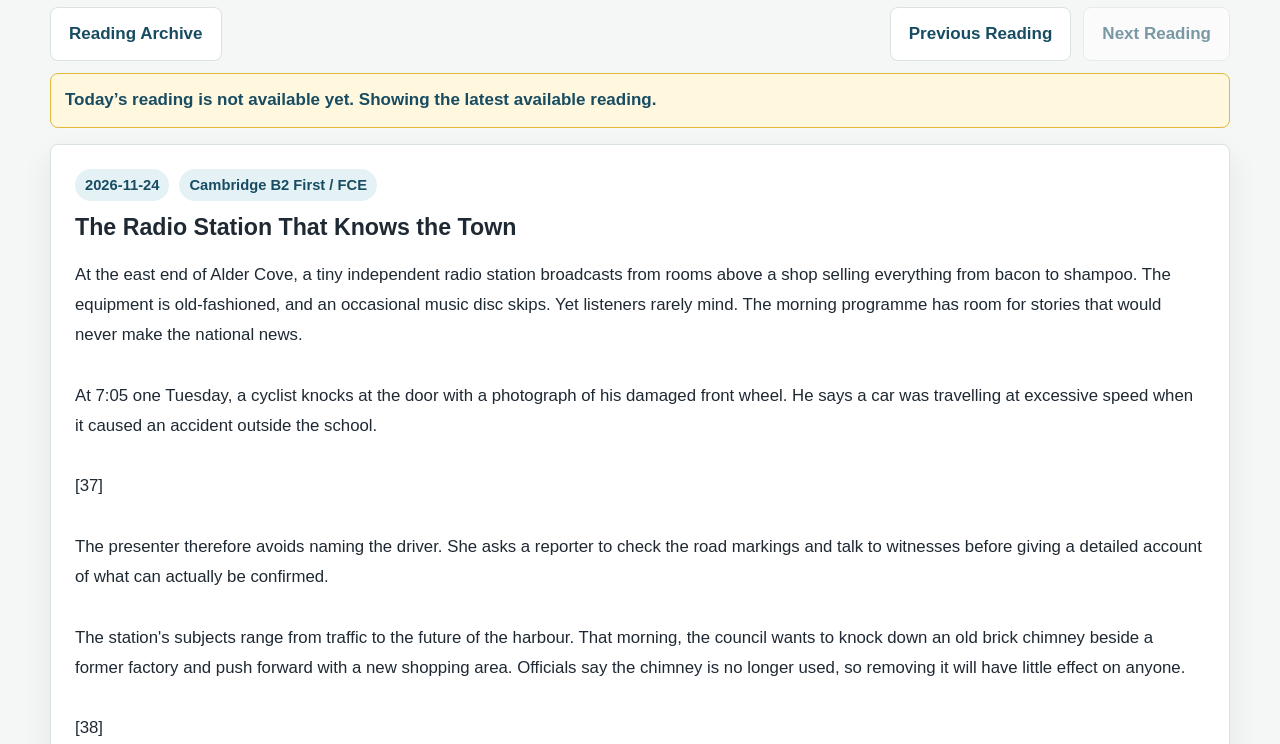
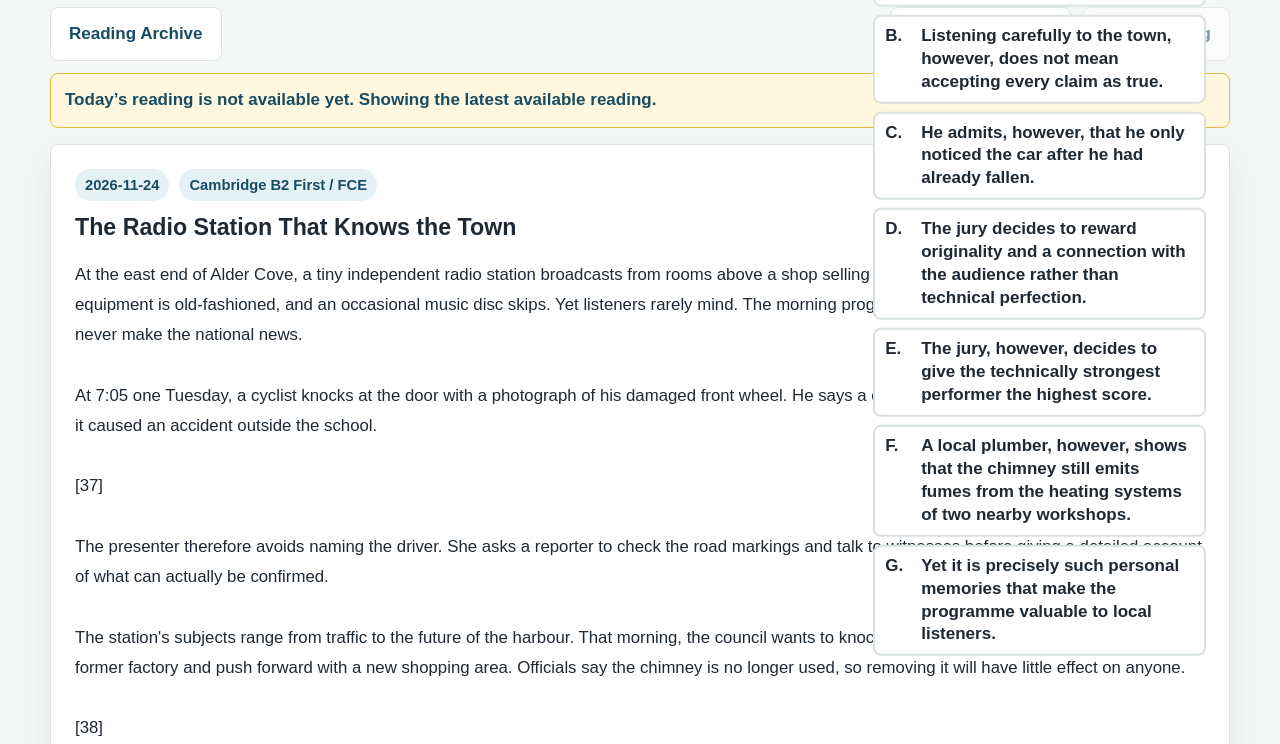
Before and after one commit to sarnerily/daily-fce-reading, a plain HTML site: page index.html in a window 1280 px wide. Shown: the part 141-885 px from the top of the page. Drawn offline with Linux system fonts and the light colour scheme.

Commit message:
Fix viewport-fixed Part 6 options

```diff
--- a/style.css
+++ b/style.css
@@ -274,8 +274,10 @@ h3 {
 .part6-options-panel {
   grid-column: 2;
   align-self: start;
-  position: sticky;
-  top: 50vh;
+  position: fixed;
+  top: 50%;
+  right: max(24px, calc((100vw - 1180px) / 2 + 24px));
+  width: clamp(280px, 26vw, 350px);
   z-index: 2;
   transform: translateY(-50%);
 }
@@ -622,6 +624,7 @@ h3 {
   .part6-options-panel {
     grid-column: 1;
     position: static;
+    width: auto;
     transform: none;
   }
 
```
